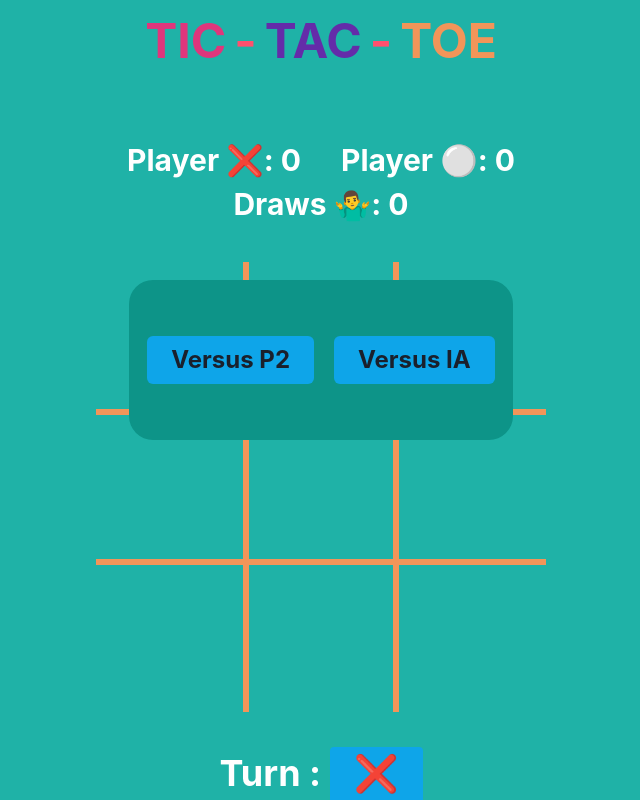
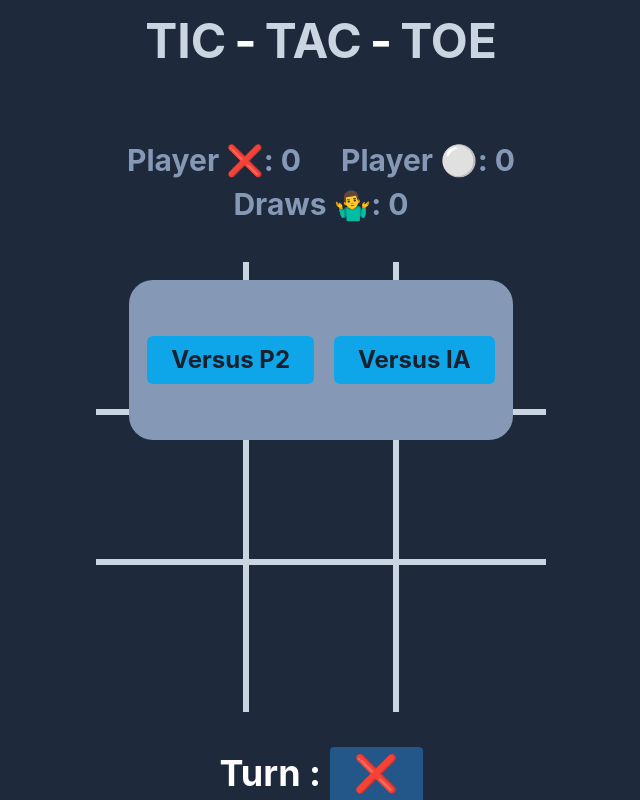
Before and after one commit to Luvwen/Tic-tac-toe, a React (Vite) app: page / in a window 1280 px wide. Shown: the whole page, without its empty margins (319-959 px from the left). Built offline with nearby package versions, Linux system fonts and the light colour scheme.

Commit message:
Create theme of chakra UI and color changes

```diff
--- a/src/components/Board.jsx
+++ b/src/components/Board.jsx
@@ -140,7 +140,7 @@ export const Board = () => {
 
     return (
         <Box
-            bg={winner !== null ? '#304E4F' : '#1FB2A7'}
+            bg={winner !== null ? 'background' : 'background'}
             height="100vh"
             overflowY="hidden"
             width="100vw"
@@ -159,18 +159,26 @@ export const Board = () => {
                     fontWeight="bold"
                     pb={['25px', '25px', '0', '25px']}
                 >
-                    <Text color="#DF367C">TIC</Text>
-                    <Text color="#FF506E">-</Text>
-                    <Text color="#642CA9">TAC</Text>
-                    <Text color="#FF506E">-</Text>
-                    <Text color="#F29559">TOE</Text>
+                    <Text color="secondary">TIC</Text>
+                    <Text color="white">-</Text>
+                    <Text color="secondary">TAC</Text>
+                    <Text color="white">-</Text>
+                    <Text color="secondary">TOE</Text>
                 </Stack>
                 <Stack alignItems="center" direction={['column']}>
                     <Stack direction={['row']} spacing={['3', '7', '10']}>
-                        <Heading fontSize={['2xl', '3xl']} mb={'0'}>
+                        <Heading
+                            color="primary"
+                            fontSize={['2xl', '3xl']}
+                            mb={'0'}
+                        >
                             Player ❌: {totalOfWinsFromX}
                         </Heading>
-                        <Heading fontSize={['2xl', '3xl']} mb={'0'}>
+                        <Heading
+                            color="primary"
+                            fontSize={['2xl', '3xl']}
+                            mb={'0'}
+                        >
                             {playerOrIa === 'player'
                                 ? 'Player ⚪'
                                 : 'Computer ⚪'}
@@ -178,6 +186,7 @@ export const Board = () => {
                         </Heading>
                     </Stack>
                     <Heading
+                        color="primary"
                         fontSize={['2xl', '3xl']}
                         pb={['30px', '30px', '10px', '0']}
                     >
@@ -207,7 +216,7 @@ export const Board = () => {
                     Turn :{' '}
                     <Text
                         as="span"
-                        bg={turn === '❌' ? '#0EA5E9' : '#DF367C'}
+                        bg="hover"
                         borderRadius="4px"
                         p="4px 24px 8px"
                     >
--- a/src/components/SelectOponentModal.jsx
+++ b/src/components/SelectOponentModal.jsx
@@ -9,7 +9,7 @@ export const SelectOponentModal = ({
     return (
         <Box
             alignItems="center"
-            bg="#0D9488"
+            bg="primary"
             borderRadius="24px"
             display="flex"
             flexDirection={['column', 'row']}
@@ -23,7 +23,7 @@ export const SelectOponentModal = ({
             <Stack direction={['column', 'row', 'row']} spacing="5">
                 <Button
                     _hover={{
-                        bg: '#DF367C',
+                        bg: 'hover',
                     }}
                     bg="#0EA5E9"
                     fontSize={['xl', '2xl']}
@@ -37,7 +37,7 @@ export const SelectOponentModal = ({
                 </Button>
                 <Button
                     _hover={{
-                        bg: '#DF367C',
+                        bg: 'hover',
                     }}
                     bg="#0EA5E9"
                     fontSize={['xl', '2xl']}
--- a/src/components/Square.jsx
+++ b/src/components/Square.jsx
@@ -24,7 +24,7 @@ export const Square = ({
     return (
         <Box
             alignItems="center"
-            border="solid #F29559"
+            border="solid #CBD5E1"
             borderWidth={styles[index]}
             cursor="pointer"
             display="flex"
--- a/src/components/WinnerModal.jsx
+++ b/src/components/WinnerModal.jsx
@@ -12,7 +12,7 @@ export const WinnerModal = ({
         <>
             <Box
                 alignItems="center"
-                bg="#0D9488"
+                bg="primary"
                 borderRadius="24px"
                 display="flex"
                 flexDirection={['column', 'row']}
@@ -25,9 +25,11 @@ export const WinnerModal = ({
             >
                 {/* eslint-disable-next-line */}
                 {!winner ? (
-                    <Heading pb={['0', '55px']}>Draw!</Heading>
+                    <Heading color="light" pb={['0', '55px']}>
+                        Draw!
+                    </Heading>
                 ) : (
-                    <Heading pb={['0', '55px']}>
+                    <Heading color="light" pb={['0', '55px']}>
                         Player{' '}
                         <Text
                             as="span"
@@ -47,7 +49,7 @@ export const WinnerModal = ({
                 >
                     <Button
                         _hover={{
-                            bg: '#DF367C',
+                            bg: 'hover',
                         }}
                         bg="#0EA5E9"
                         fontSize={['xl', '2xl']}
@@ -61,7 +63,7 @@ export const WinnerModal = ({
                     </Button>
                     <Button
                         _hover={{
-                            bg: '#DF367C',
+                            bg: 'hover',
                         }}
                         bg="#0EA5E9"
                         fontSize={['xl', '2xl']}
--- a/src/main.jsx
+++ b/src/main.jsx
@@ -2,10 +2,11 @@ import { ChakraProvider } from '@chakra-ui/react';
 import React from 'react';
 import ReactDOM from 'react-dom/client';
 import App from './App';
+import { newTheme } from './theme';
 
 ReactDOM.createRoot(document.getElementById('root')).render(
     <React.StrictMode>
-        <ChakraProvider>
+        <ChakraProvider theme={newTheme}>
             <App />
         </ChakraProvider>
     </React.StrictMode>
--- /dev/null
+++ b/src/theme.js
@@ -0,0 +1,11 @@
+import { extendTheme } from '@chakra-ui/react';
+
+export const newTheme = extendTheme({
+    colors: {
+        background: '#1E293B',
+        primary: '#8599B6',
+        secondary: '#CBD5E1',
+        hover: '#235789',
+        light: '#F8FAFC',
+    },
+});
```
